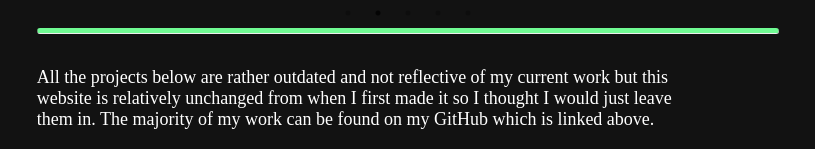
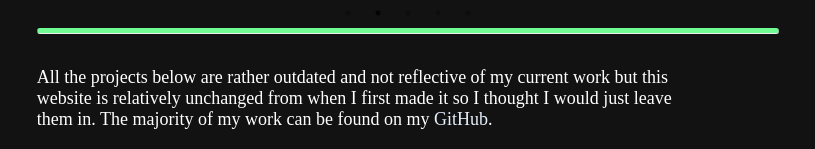
Before and after one commit to ETTyler/ETTyler.github.io, a plain HTML site: page index.html in a window 1280 px wide. Shown: the part 2379-2528 px from the top of the page, without its empty margins (232-1047 px from the left). Drawn offline with nearby package versions, Linux system fonts and the light colour scheme; a web font is replaced by a local one.

Commit message:
minor change

```diff
--- a/index.html
+++ b/index.html
@@ -215,7 +215,7 @@
         <p>
           All the projects below are rather outdated and not reflective of my current work but this website is
           relatively unchanged from when I first made it so I thought I would just leave them in. The majority of my
-          work can be found on my GitHub which is linked above.
+          work can be found on my <a href="https://github.com/ETTyler/" target="_blank">GitHub</a>.
         </p> <br>
       </div>
        <div class="project-heading">
```
